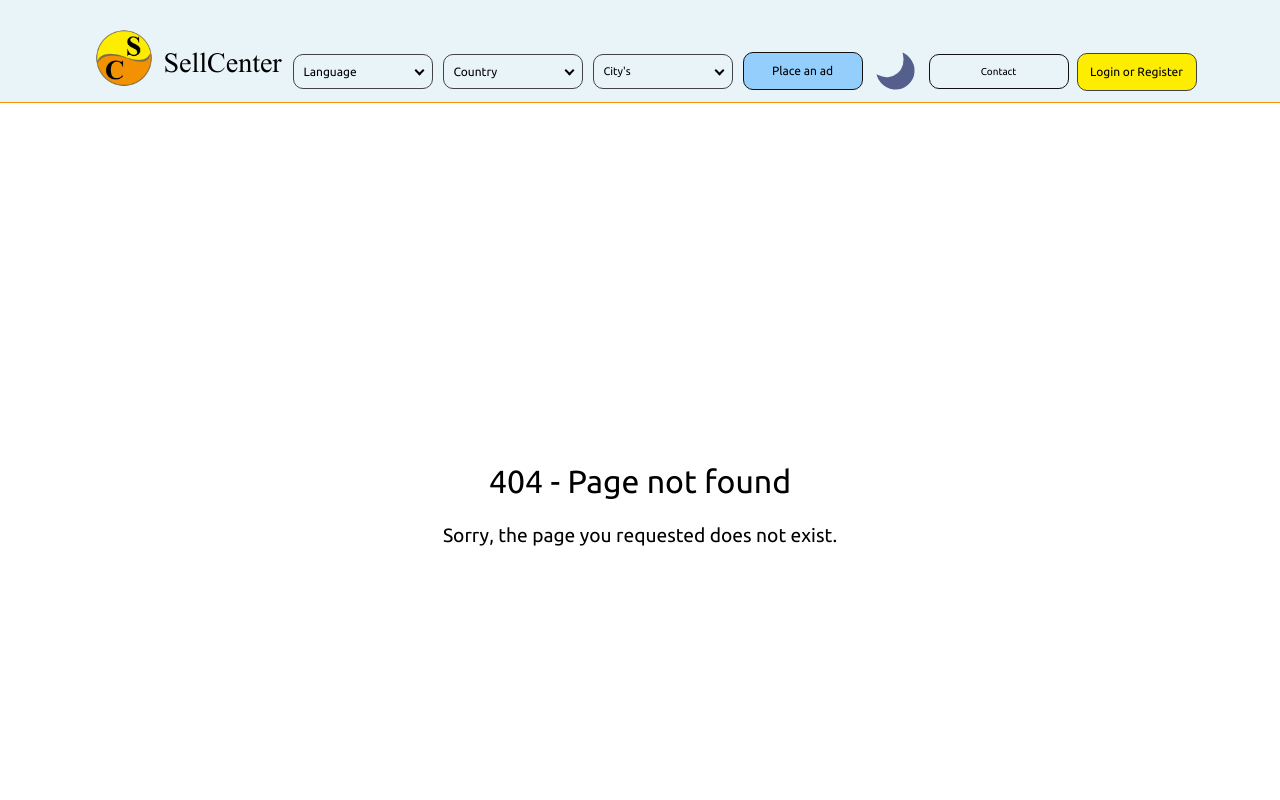
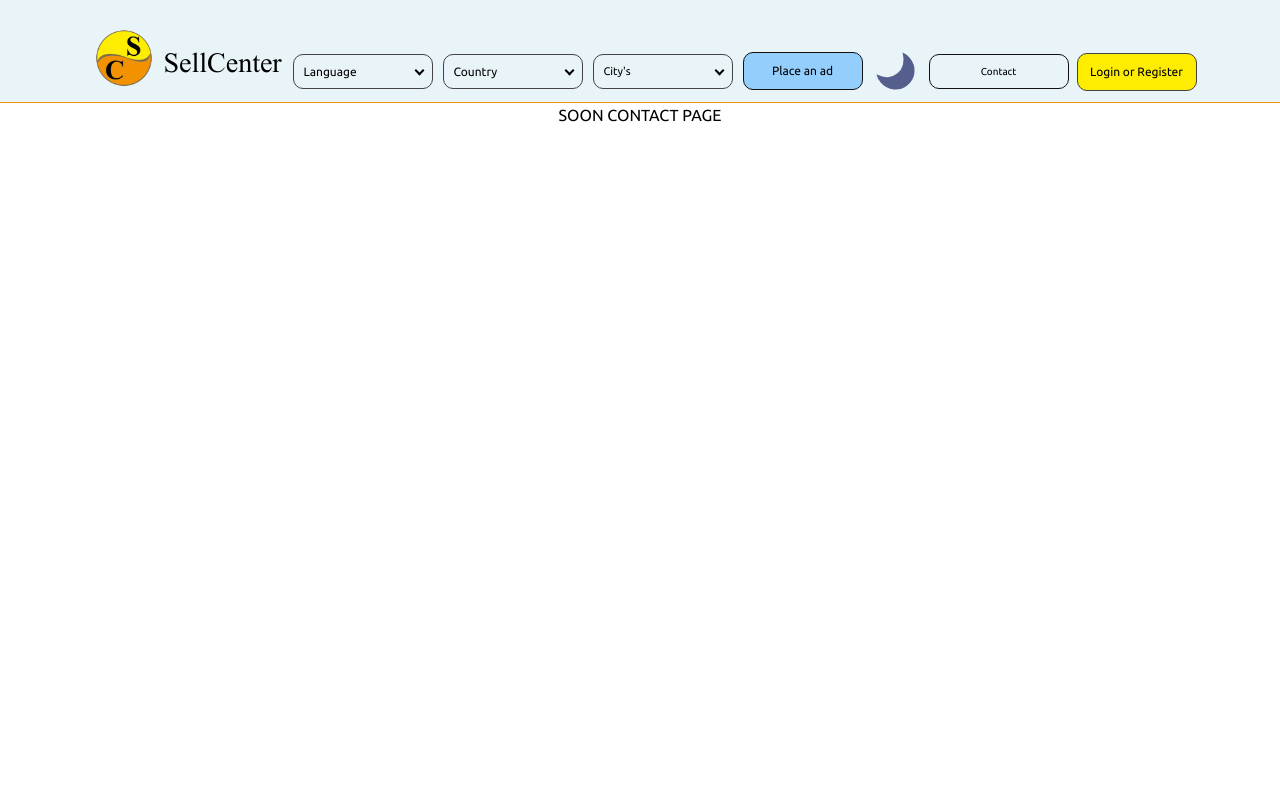
Before and after one commit to Deryjon/mobile-de, a Vue app: page /contact in a window 1280 px wide. Shown: the top 800 px of the page. Built offline with nearby package versions, Linux system fonts and the light colour scheme; what vue3-geolocation would draw is missing.

Commit message:
feat: add changes (2023-09-22,2:26)

```diff
--- a/src/layouts/FooterLayout/components/FooterCompanyLinks.vue
+++ b/src/layouts/FooterLayout/components/FooterCompanyLinks.vue
@@ -6,7 +6,7 @@
 		<router-link class="text text-[14px]" :to="{ name: 'news' }">Newsroom</router-link>
 			<li class="text text-[14px]"><a href="">Careers</a></li>
 			<li class="text text-[14px]"><a href="">Adversting</a></li>
-			<li class="text text-[14px]"><a href="">Contact</a></li>
+			<router-link class="text text-[14px]" :to="{ name: 'contact' }">Contact</router-link>
 		</ul>
 	</div>
 </template>
--- a/src/router/index.js
+++ b/src/router/index.js
@@ -11,6 +11,7 @@ import NotFound from "../views/NotFoundPage/NotFound404Page.vue"
 import CarList from "../views/CarListPage/CarListPage.vue"
 import EditPage from "../views/EditAdPage/EditAdPage.vue"
 import NewsPage from "../views/NewsPage/NewsPage.vue"
+import ContactPage from "../views/ContactPage/Contact.vue"
 const router = createRouter({
   history: createWebHistory(import.meta.env.BASE_URL),
   routes: [
@@ -70,6 +71,11 @@ const router = createRouter({
       component: NewsPage,
     },
 		{
+      path: "/contact",
+      name: "contact",
+      component: ContactPage,
+    },
+		{
       path: '/:catchAll(.*)',
       component: NotFound
     }
--- /dev/null
+++ b/src/views/ContactPage/Contact.vue
@@ -0,0 +1,31 @@
+<template>
+  <div class="not-found-container">
+    <ContactSection/>
+  </div>
+</template>
+
+<script>
+import ContactSection from './sections/ContactSection.vue';
+
+export default {
+  components: {
+    ContactSection
+  },
+}
+</script>
+
+<style scoped>
+.not-found-container {
+  display: flex;
+  flex-direction: column;
+  align-items: center;
+  height: 100vh;
+}
+
+.not-found-title {
+  font-size: 2rem;
+  margin-bottom: 1rem;
+}
+
+
+</style>
--- /dev/null
+++ b/src/views/ContactPage/sections/ContactSection.vue
@@ -0,0 +1,9 @@
+<template>
+SOON CONTACT PAGE
+</template>
+<script>
+
+</script>
+<style>
+
+</style>
```
